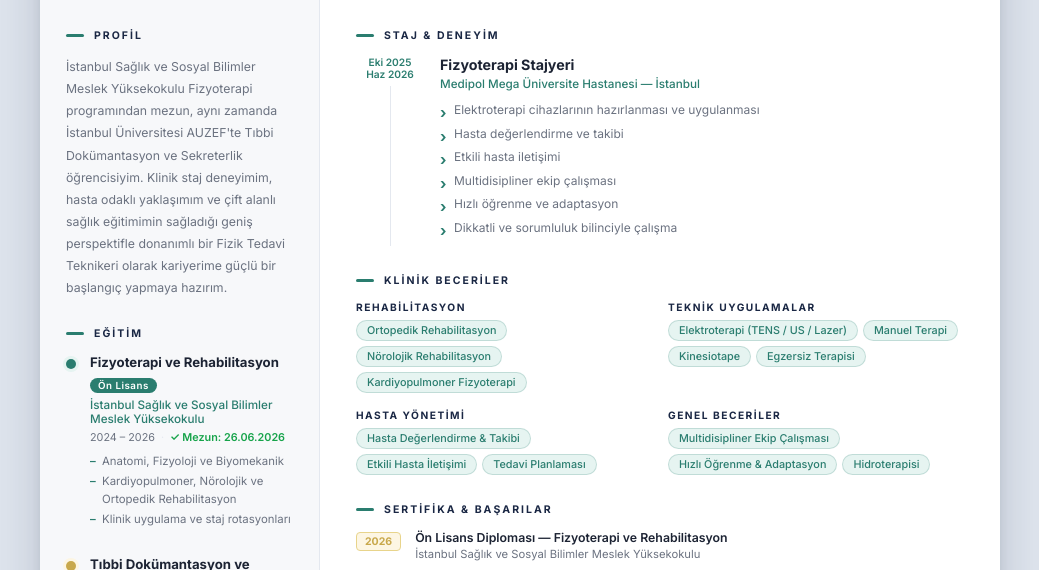
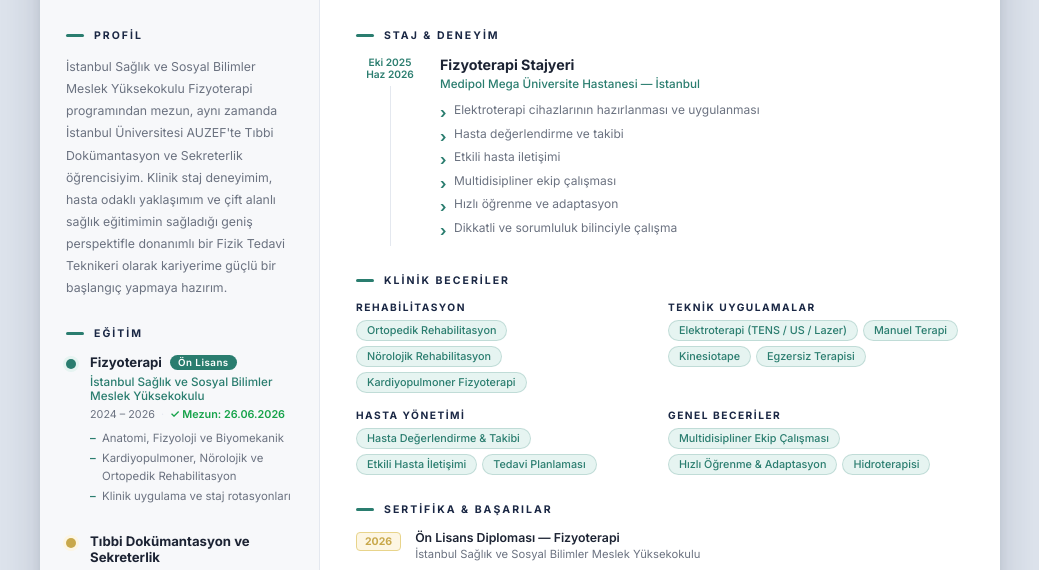
Before and after one commit to resulersurer/sumeyye, a website: page index.html in a window 1280 px wide. Shown: the part 207-777 px from the top of the page, without its empty margins (120-1159 px from the left). Drawn offline with nearby package versions, Linux system fonts and the light colour scheme.

Commit message:
Bolum ismi Fizyoterapi olarak duzetildi

```diff
--- a/index.html
+++ b/index.html
@@ -65,7 +65,7 @@
             <div class="edu-dot"></div>
             <div class="edu-body">
               <div class="edu-head">
-                <p class="edu-degree">Fizyoterapi ve Rehabilitasyon</p>
+                <p class="edu-degree">Fizyoterapi</p>
                 <span class="edu-badge">Ön Lisans</span>
               </div>
               <p class="edu-school">İstanbul Sağlık ve Sosyal Bilimler Meslek Yüksekokulu</p>
@@ -221,7 +221,7 @@
             <div class="cert-row">
               <span class="cert-year">2026</span>
               <div class="cert-info">
-                <p class="cert-name">Ön Lisans Diploması — Fizyoterapi ve Rehabilitasyon</p>
+                <p class="cert-name">Ön Lisans Diploması — Fizyoterapi</p>
                 <p class="cert-inst">İstanbul Sağlık ve Sosyal Bilimler Meslek Yüksekokulu</p>
               </div>
             </div>
```
